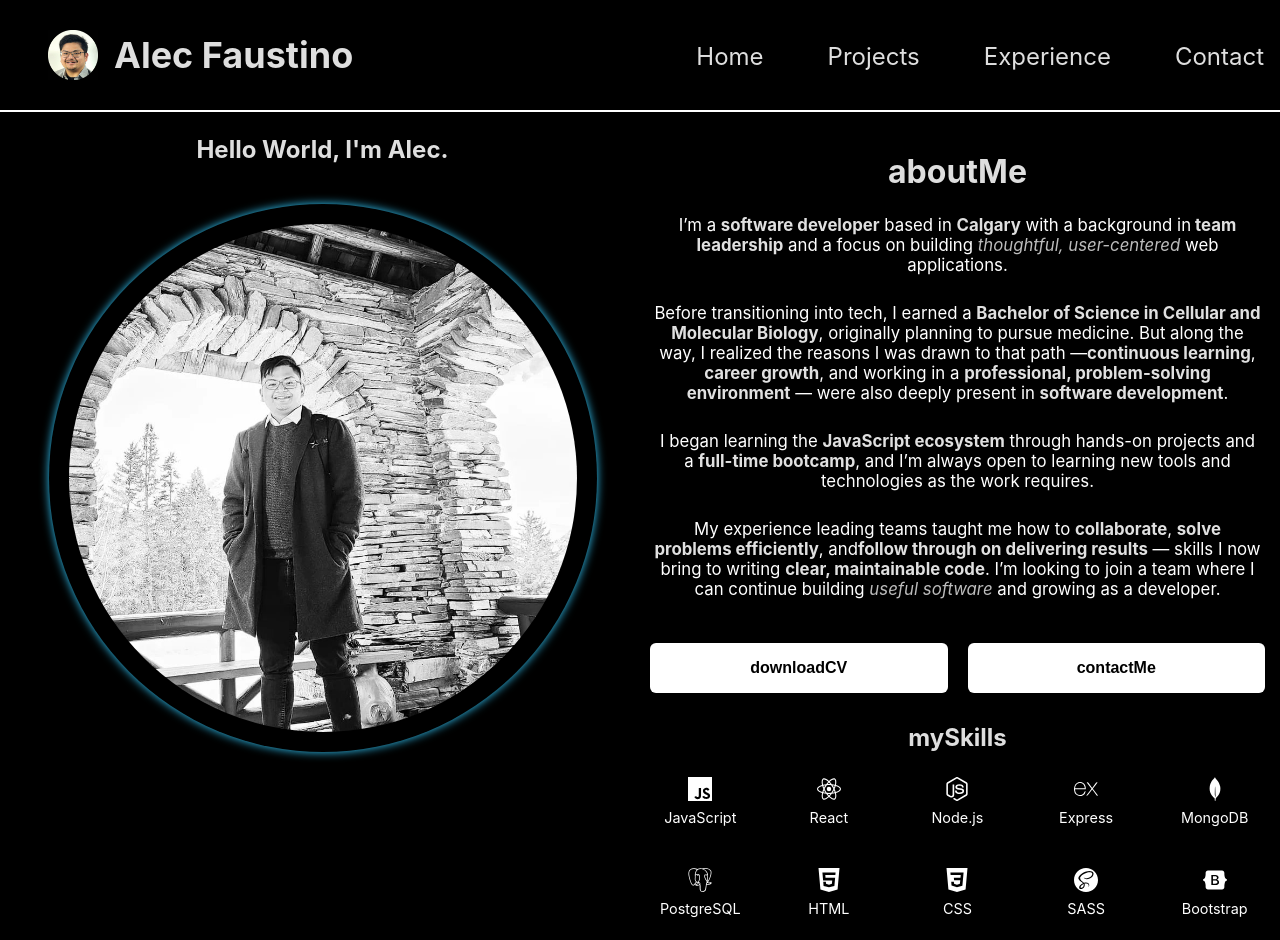
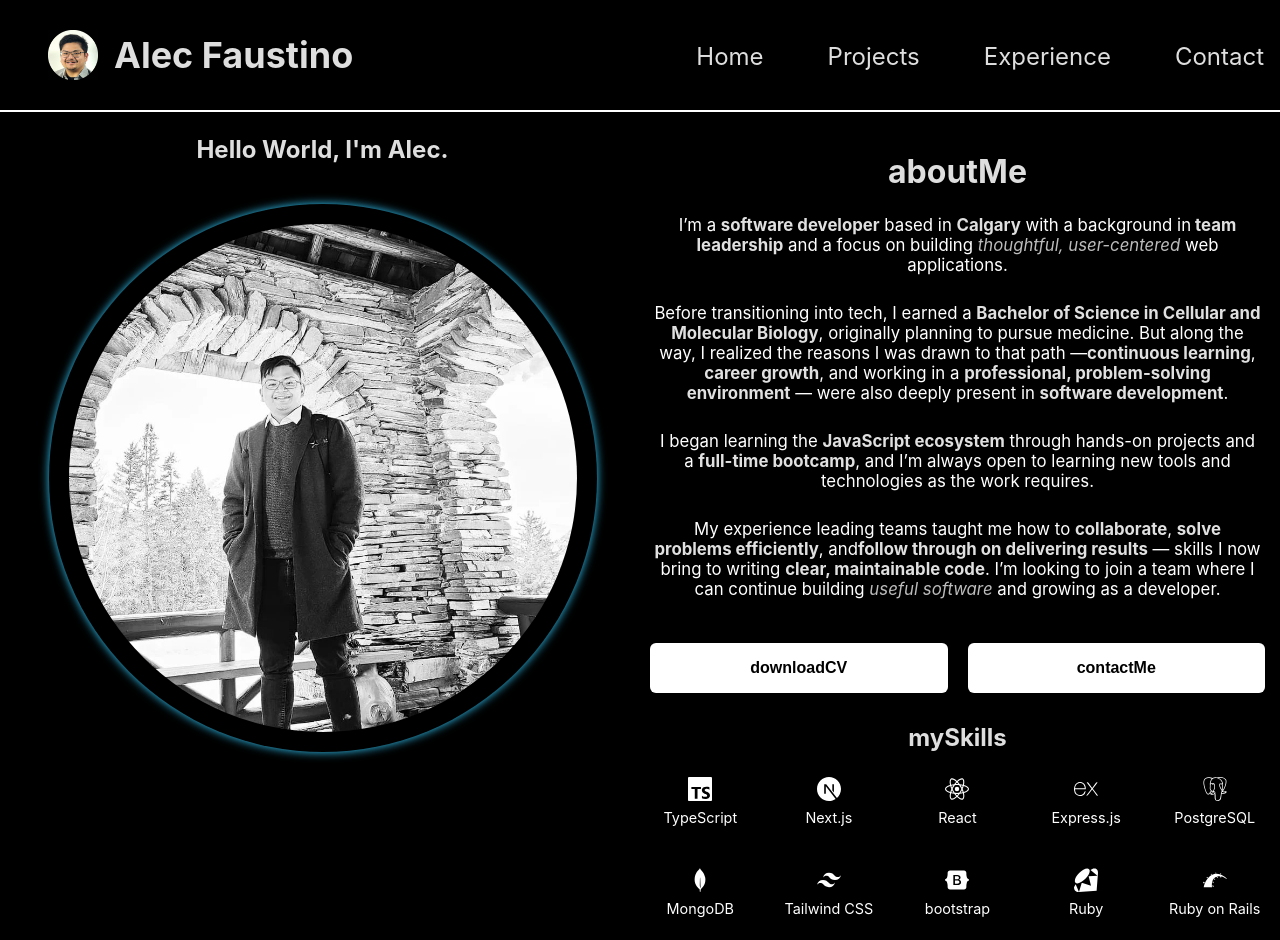
Before and after one commit to alecfaustino/portfolio, a React (Vite) app in the folder frontend/: page / in a window 1280 px wide. Shown: the top 940 px of the page. Built offline with nearby package versions, Linux system fonts and the light colour scheme.

Commit message:
loop through the techicons file instead of hard coding

```diff
--- a/frontend/src/components/Landing.jsx
+++ b/frontend/src/components/Landing.jsx
@@ -1,23 +1,6 @@
 import React from "react";
 import "../styles/Landing.scss";
-import {
-  SiJavascript,
-  SiRuby,
-  SiHtml5,
-  SiCss3,
-  SiReact,
-  SiNodedotjs,
-  SiExpress,
-  SiRubyonrails,
-  SiJquery,
-  SiBootstrap,
-  SiSass,
-  SiMongodb,
-  SiPostgresql,
-  SiGit,
-  SiMocha,
-} from "react-icons/si";
-import { FaCookie, FaLock, FaMugHot, FaExchangeAlt } from "react-icons/fa";
+import techIcons from "../data/techicons";
 import { useState } from "react";
 
 const Landing = ({ selectTopic, handleDownload }) => {
@@ -92,87 +75,17 @@ const Landing = ({ selectTopic, handleDownload }) => {
                 className={`tech_icons_grid ${
                   showAll ? "expanded" : "collapsed"
                 }`}>
-                <div className="tech_icon">
-                  <SiJavascript title="JavaScript" />
-                  <p>JavaScript</p>
-                </div>
-                <div className="tech_icon">
-                  <SiReact title="React" />
-                  <p>React</p>
-                </div>
-                <div className="tech_icon">
-                  <SiNodedotjs title="Node.js" />
-                  <p>Node.js</p>
-                </div>
-                <div className="tech_icon">
-                  <SiExpress title="Express" />
-                  <p>Express</p>
-                </div>
-                <div className="tech_icon">
-                  <SiMongodb title="MongoDB" />
-                  <p>MongoDB</p>
-                </div>
-                <div className="tech_icon">
-                  <SiPostgresql title="PostgreSQL" />
-                  <p>PostgreSQL</p>
-                </div>
-                <div className="tech_icon">
-                  <SiHtml5 title="HTML" />
-                  <p>HTML</p>
-                </div>
-                <div className="tech_icon">
-                  <SiCss3 title="CSS" />
-                  <p>CSS</p>
-                </div>
-                <div className="tech_icon">
-                  <SiSass title="SASS" />
-                  <p>SASS</p>
-                </div>
-                <div className="tech_icon">
-                  <SiBootstrap title="Bootstrap" />
-                  <p>Bootstrap</p>
-                </div>
-                <div className="tech_icon">
-                  <SiJquery title="jQuery" />
-                  <p>jQuery</p>
-                </div>
-                <div className="tech_icon">
-                  <SiMocha title="Mocha" />
-                  <p>Mocha</p>
-                </div>
-                <div className="tech_icon">
-                  <FaMugHot title="Chai" />
-                  <p>Chai</p>
-                </div>
-                <div className="tech_icon">
-                  <FaLock title="bcrypt" />
-                  <p>bcrypt</p>
-                </div>
-                <div className="tech_icon">
-                  <FaCookie title="cookie_session" />
-                  <p>cookie_session</p>
-                </div>
-                <div className="tech_icon">
-                  <SiRuby title="Ruby" />
-                  <p>Ruby</p>
-                </div>
-                <div className="tech_icon">
-                  <SiRubyonrails title="Rails" />
-                  <p>Rails</p>
-                </div>
-                <div className="tech_icon">
-                  <FaExchangeAlt title="AJAX" />
-                  <p>AJAX</p>
-                </div>
-                <div className="tech_icon">
-                  <SiGit title="Git" />
-                  <p>Git</p>
-                </div>
+                {Object.entries(techIcons).map(([name, Icon]) => (
+                  <div className="tech_icon" key={name}>
+                    {Icon}
+                    <p>{Icon.props.title}</p>
+                  </div>
+                ))}
               </div>
-              <button onClick={toggleShowAll} className="show_more_btn">
-                {showAll ? "Show less" : "Show more"}
-              </button>
             </div>
+            <button onClick={toggleShowAll} className="show_more_btn">
+              {showAll ? "Show less" : "Show more"}
+            </button>
           </div>
         </div>
       </div>
--- a/frontend/src/components/Projects.jsx
+++ b/frontend/src/components/Projects.jsx
@@ -7,8 +7,6 @@ const Projects = ({ setShowModal, setSelectedProject, showModal }) => {
   const handleModalClick = (project) => {
     setSelectedProject(project);
     setShowModal(true);
-    console.log("Clicked project:", project);
-    console.log("###", showModal);
   };
   return (
     <div className="projects_main_container">
--- a/frontend/src/data/techicons.jsx
+++ b/frontend/src/data/techicons.jsx
@@ -24,27 +24,27 @@ import { FaCookie, FaLock, FaMugHot, FaExchangeAlt } from "react-icons/fa";
 const techIcons = {
   typescript: <SiTypescript title="TypeScript" />,
   nextjs: <SiNextdotjs title="Next.js" />,
+  react: <SiReact title="React" />,
+  expressjs: <SiExpress title="Express.js" />,
+  postgresql: <SiPostgresql title="PostgreSQL" />,
+  mongodb: <SiMongodb title="MongoDB" />,
   tailwindcss: <SiTailwindcss title="Tailwind CSS" />,
-  axios: <SiAxios title="Axios" />,
+  bootstrap: <SiBootstrap title="bootstrap" />,
+  ruby: <SiRuby title="Ruby" />,
+  rails: <SiRubyonrails title="Ruby on Rails" />,
+  git: <SiGit title="git" />,
+  nodejs: <SiNodedotjs title="Node.js" />,
+  javascript: <SiJavascript title="JavaScript" />,
   html: <SiHtml5 title="HTML" />,
   css: <SiCss3 title="CSS" />,
-  javascript: <SiJavascript title="JavaScript" />,
-  react: <SiReact title="React" />,
-  nodejs: <SiNodedotjs title="Node.js" />,
-  expressjs: <SiExpress title="Express.js" />,
-  ruby: <SiRuby title="Ruby" />,
+  axios: <SiAxios title="Axios" />,
   jquery: <SiJquery title="jQuery" />,
   cookies: <FaCookie title="cookies" />,
   bcrypt: <FaLock title="bcrypt" />,
   ajax: <FaExchangeAlt title="AJAX" />,
-  bootstrap: <SiBootstrap title="bootstrap" />,
   sass: <SiSass title="sass" />,
-  postgresql: <SiPostgresql title="PostgreSQL" />,
   mocha: <SiMocha title="mocha" />,
-  git: <SiGit title="git" />,
   chai: <FaMugHot title="chai" />,
-  mongodb: <SiMongodb title="MongoDB" />,
-  rails: <SiRubyonrails title="Ruby on Rails" />,
 };
 
 export default techIcons;
```
